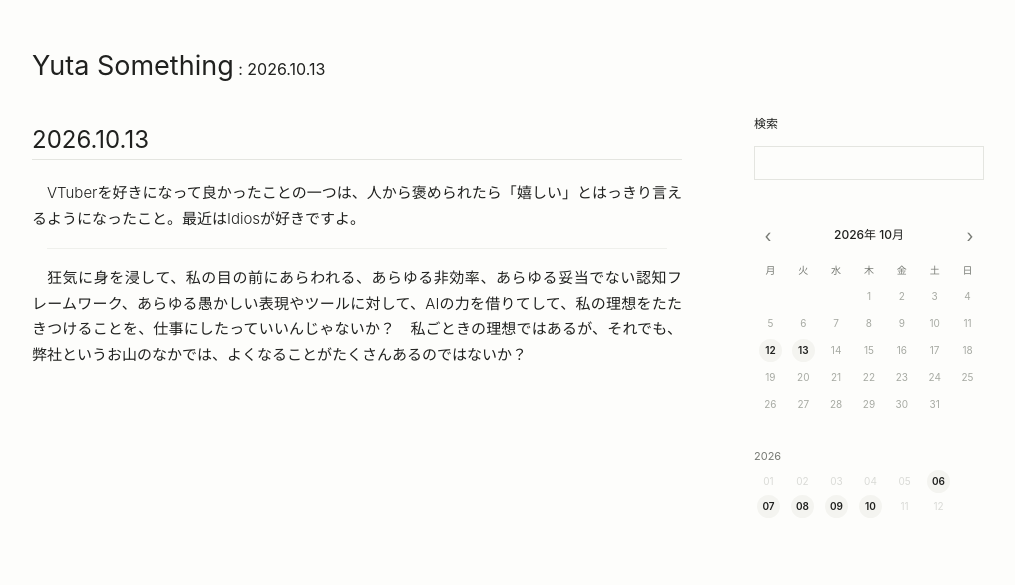
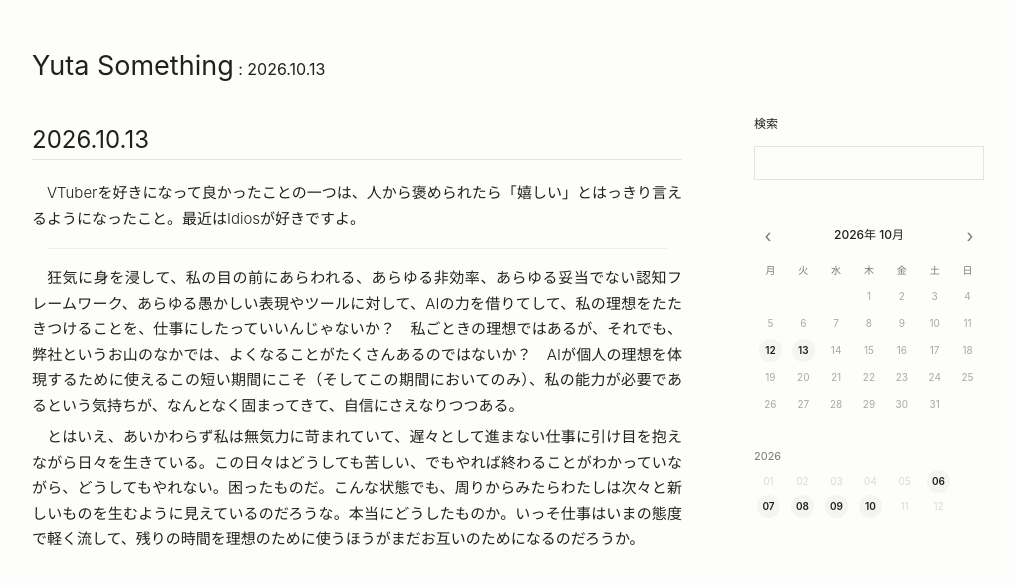
Before and after one commit to yutasth/weblog, a Jekyll site: the page built from _diary/202610131.md, in a window 1280 px wide. Shown: the top 585 px of the page, without its empty margins (132-1147 px from the left). Built offline with Jekyll 4.4.1, drawn with Linux system fonts in a browser that asks for light colours.

Commit message:
2026.10.13 日記修正

```diff
--- a/_diary/202610131.md
+++ b/_diary/202610131.md
@@ -5,4 +5,6 @@ VTuberを好きになって良かったことの一つは、人から褒めら
 
 ---
 
-狂気に身を浸して、私の目の前にあらわれる、あらゆる非効率、あらゆる妥当でない認知フレームワーク、あらゆる愚かしい表現やツールに対して、AIの力を借りてして、私の理想をたたきつけることを、仕事にしたっていいんじゃないか？　私ごときの理想ではあるが、それでも、弊社というお山のなかでは、よくなることがたくさんあるのではないか？
+狂気に身を浸して、私の目の前にあらわれる、あらゆる非効率、あらゆる妥当でない認知フレームワーク、あらゆる愚かしい表現やツールに対して、AIの力を借りてして、私の理想をたたきつけることを、仕事にしたっていいんじゃないか？　私ごときの理想ではあるが、それでも、弊社というお山のなかでは、よくなることがたくさんあるのではないか？　AIが個人の理想を体現するために使えるこの短い期間にこそ（そしてこの期間においてのみ）、私の能力が必要であるという気持ちが、なんとなく固まってきて、自信にさえなりつつある。
+
+とはいえ、あいかわらず私は無気力に苛まれていて、遅々として進まない仕事に引け目を抱えながら日々を生きている。この日々はどうしても苦しい、でもやれば終わることがわかっていながら、どうしてもやれない。困ったものだ。こんな状態でも、周りからみたらわたしは次々と新しいものを生むように見えているのだろうな。本当にどうしたものか。いっそ仕事はいまの態度で軽く流して、残りの時間を理想のために使うほうがまだお互いのためになるのだろうか。
```
